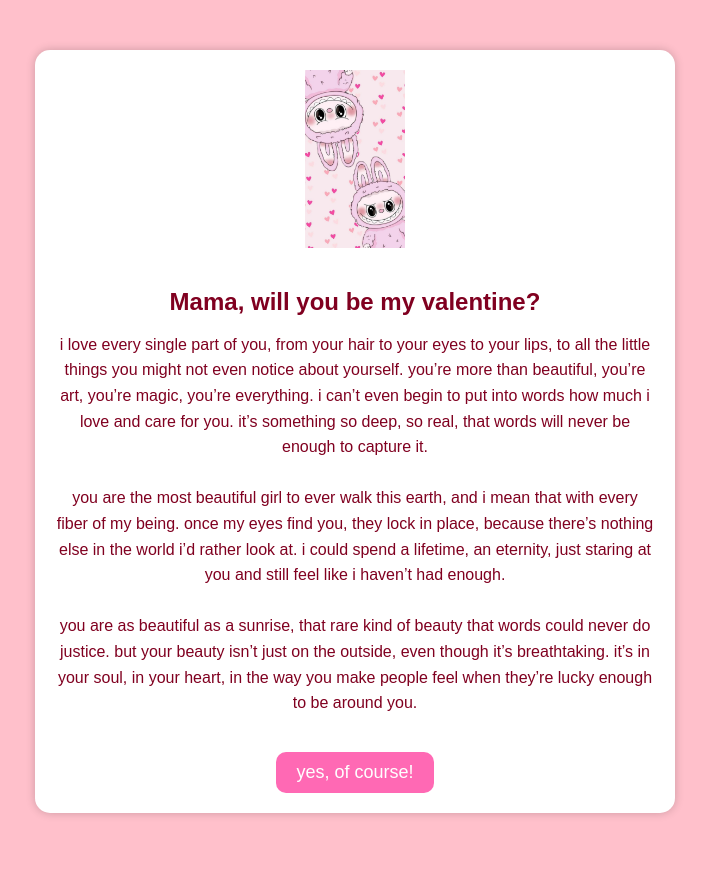
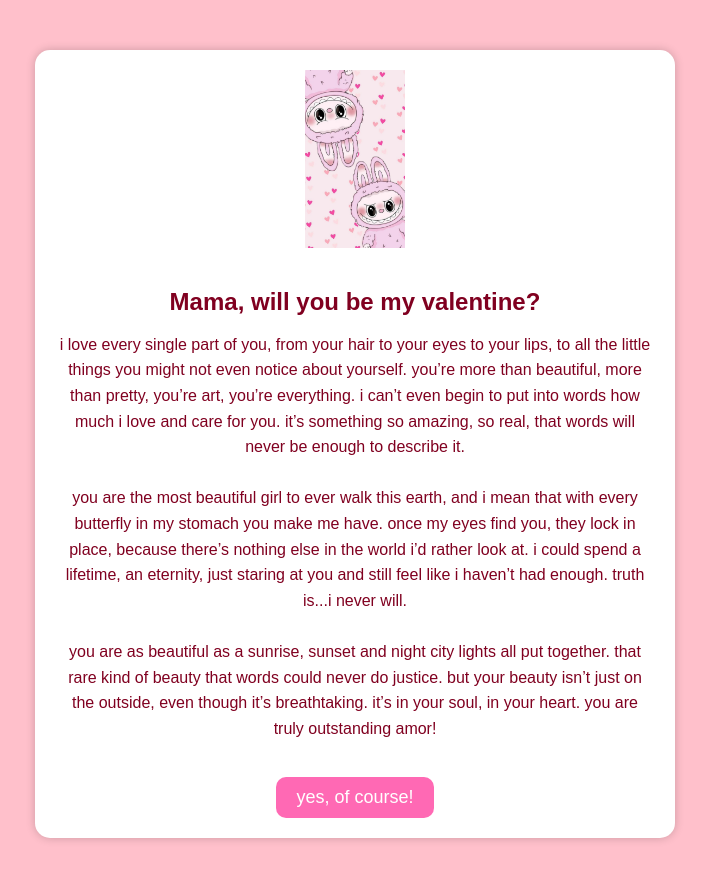
Before and after one commit to youiscrusty/amor, a plain HTML site: page index.html in a window 1280 px wide. Shown: the whole page, without its empty margins (285-994 px from the left). Drawn offline with Linux system fonts and the light colour scheme.

Commit message:
Update index.html

```diff
--- a/index.html
+++ b/index.html
@@ -12,15 +12,15 @@
         <h1>Mama, will you be my valentine?</h1>
         <p class="message">
             i love every single part of you, from your hair to your eyes to your lips, to all the little things you might not even notice about yourself.
-            you’re more than beautiful, you’re art, you’re magic, you’re everything.
-            i can’t even begin to put into words how much i love and care for you. it’s something so deep, so real, that words will never be enough to capture it.
+            you’re more than beautiful, more than pretty, you’re art, you’re everything.
+            i can’t even begin to put into words how much i love and care for you. it’s something so amazing, so real, that words will never be enough to describe it.
             <br><br>
-            you are the most beautiful girl to ever walk this earth, and i mean that with every fiber of my being.
+            you are the most beautiful girl to ever walk this earth, and i mean that with every butterfly in my stomach you make me have.
             once my eyes find you, they lock in place, because there’s nothing else in the world i’d rather look at. i could spend a lifetime, an eternity, just
-            staring at you and still feel like i haven’t had enough.
+            staring at you and still feel like i haven’t had enough. truth is...i never will.
             <br><br>
-            you are as beautiful as a sunrise, that rare kind of beauty that words could never do justice.
-            but your beauty isn’t just on the outside, even though it’s breathtaking. it’s in your soul, in your heart, in the way you make people feel when they’re lucky enough to be around you.
+            you are as beautiful as a sunrise, sunset and night city lights all put together. that rare kind of beauty that words could never do justice.
+            but your beauty isn’t just on the outside, even though it’s breathtaking. it’s in your soul, in your heart. you are truly outstanding amor!
         </p>
         <button onclick="showLove()">yes, of course!</button>
         <p id="response" class="hidden">YAYAYAYAYAYAY! i love you, baby! ❤️</p>
```
